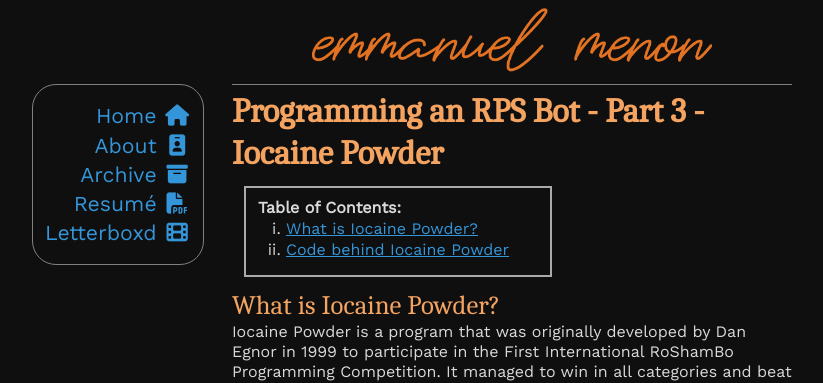
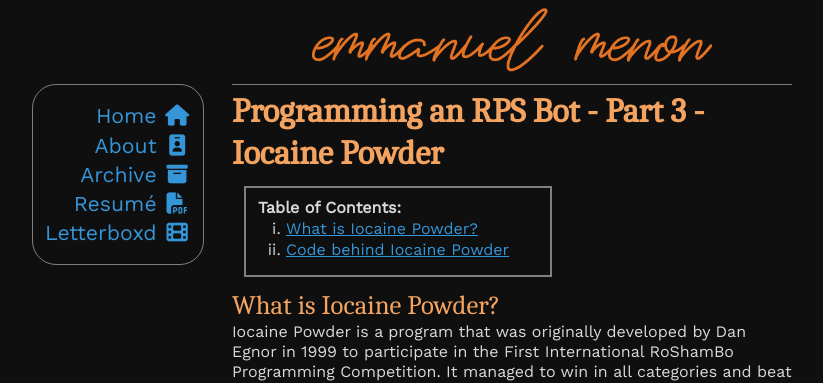
Before and after one commit to emmanuelmenon/emmanuelmenon.github.io, a Jekyll site: the page built from _posts/2019-09-14-iocaine-powder-in-rps.md, in a window 1280 px wide. Shown: the top 383 px of the page, without its empty margins (128-951 px from the left). Built offline with Jekyll 4.4.1, drawn with Linux system fonts in a browser that asks for light colours; nearby versions of some CDN libraries.

Commit message:
Change ToC border colour

```diff
--- a/assets/css/styles.css
+++ b/assets/css/styles.css
@@ -113,7 +113,7 @@ article { padding: 0; }
 
 #markdown-toc {
 	width: 17.5rem;
-	border: 0.15rem solid #aaa;
+	border: 0.15rem solid #808080;;
 	margin: 1.5rem 0.75rem 0;
 	padding: 0.75rem;
 	list-style: decimal;
```
